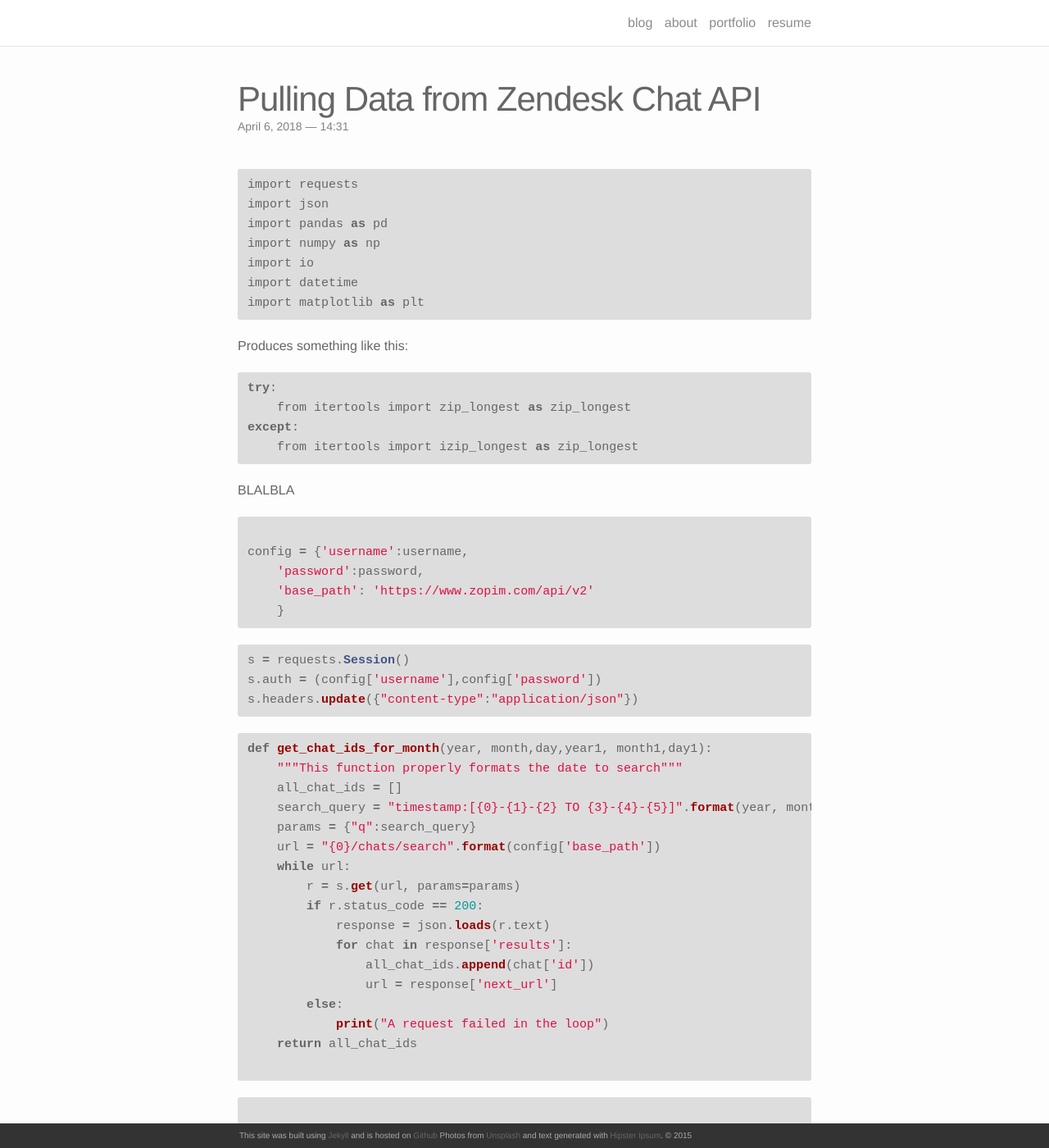
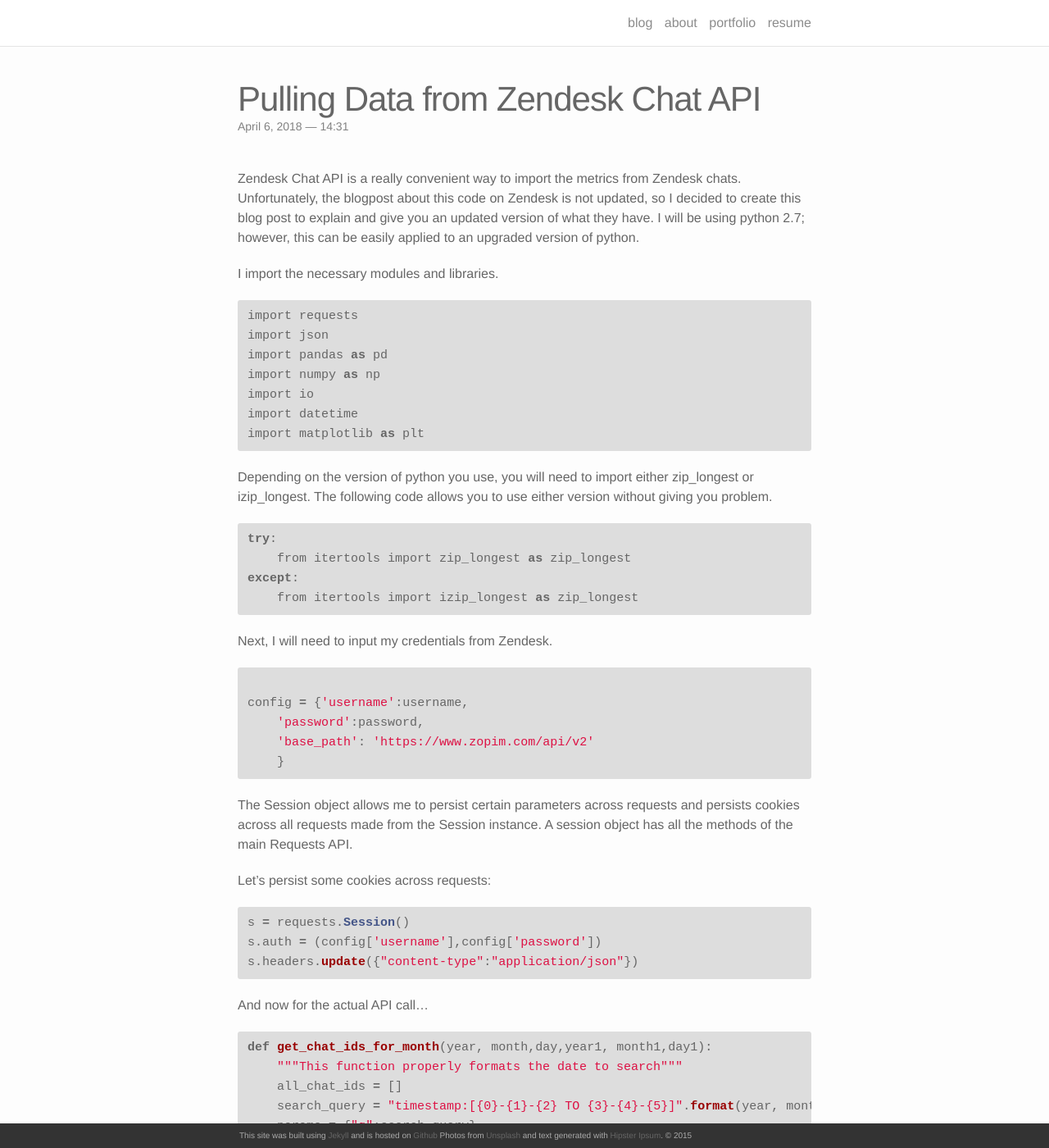
Before and after one commit to sdf94/sdf94.github.io, a Jekyll site: the page built from _posts/2018-04-06-Zendesk.markdown, in a window 1280 px wide and 1400 px high. Shown: the whole window at 82% size. Built offline with Jekyll 4.4.1, drawn with Linux system fonts in a browser that asks for light colours; nearby versions of some CDN libraries; some of the changed text lies outside the part shown.

Commit message:
Adding words.

```diff
--- a/_posts/2018-04-06-Zendesk.markdown
+++ b/_posts/2018-04-06-Zendesk.markdown
@@ -4,6 +4,10 @@
 date: 2018-04-06 14:31:00
 description: Pulling the chats details to analyze Zendesk metrics
 ---
+
+Zendesk Chat API is a really convenient way to import the metrics from Zendesk chats. Unfortunately, the blogpost about this code on Zendesk is not updated, so I decided to create this blog post to explain and give you an updated version of what they have. I will be using python 2.7; however, this can be easily applied to an upgraded version of python.
+
+I import the necessary modules and libraries.
 
 {% highlight python %}
 import requests
@@ -14,7 +18,7 @@
 import datetime
 import matplotlib as plt  {% endhighlight %}
 
-Produces something like this:
+Depending on the version of python you use, you will need to import either zip_longest or izip_longest. The following code allows you to use either version without giving you problem.
 
 {% highlight python %}
 try:
@@ -23,7 +27,7 @@
     from itertools import izip_longest as zip_longest
 {% endhighlight %}
 
-BLALBLA
+Next, I will need to input my credentials from Zendesk.
 
 {% highlight python %}
 config = {'username':username,
@@ -32,11 +36,17 @@
     }
 {% endhighlight %}
 
+The Session object allows me to persist certain parameters across requests and persists cookies across all requests made from the Session instance. A session object has all the methods of the main Requests API.
+
+Let's persist some cookies across requests:
+
 {% highlight python %}
 s = requests.Session()
 s.auth = (config['username'],config['password'])
 s.headers.update({"content-type":"application/json"})
 {% endhighlight %}
+
+And now for the actual API call...
 
 {% highlight python %}
 def get_chat_ids_for_month(year, month,day,year1, month1,day1):
@@ -56,6 +66,8 @@
             print("A request failed in the loop")
     return all_chat_ids
  {% endhighlight %}
+
+Instead of sending each call separately, I can group them together using the grouper's function and request them in a single HTTP request.
 
 {% highlight python %}
 def _grouper(n, iterable, fillvalue=None):
@@ -87,9 +99,13 @@
     return all_chats_for_csv
 {% endhighlight %}
 
+NOTE: For the next step, a limit of 10,000 on the number of chats that Zendesk's API will send you back exists. If this limit is surpassed, it will just return the latest value. I solved this issue by splitting up the dates into groups, so that the 10,000 limit is not reached.
+
 {% highlight python %}
 queried_id_list = get_chat_ids_for_month(2017,5,1,2017,12,31)
 {% endhighlight %}
+
+Now, I have a document object that I want to separate into separate columns.
 
 {% highlight python %}
 all_rows_as_obj = []
@@ -125,8 +141,9 @@
             print("key error occured for record with id: {}".format(record['id']))
             pass
     all_rows_as_obj.append(csv_obj)
- {% endhighlight %}
+{% endhighlight %}
 
+Everything is separated now; however, I decided to save it in a file, so I do not have to run it every time I need to make an edit or something like that.
 
 {% highlight python %}
 col_keys = all_rows_as_obj[0].keys()
@@ -135,3 +152,5 @@
 csv_frame['start timestamp'] = [datetime.datetime.strptime(str(x),'%Y-%m-%dT%H:%M:%SZ') for x in csv_frame['start timestamp']]
 csv_frame.to_excel('stats.xlsx',encoding='utf-8')
 {% endhighlight %}
+
+This data is not clean yet, but it is available in excel format.
```
